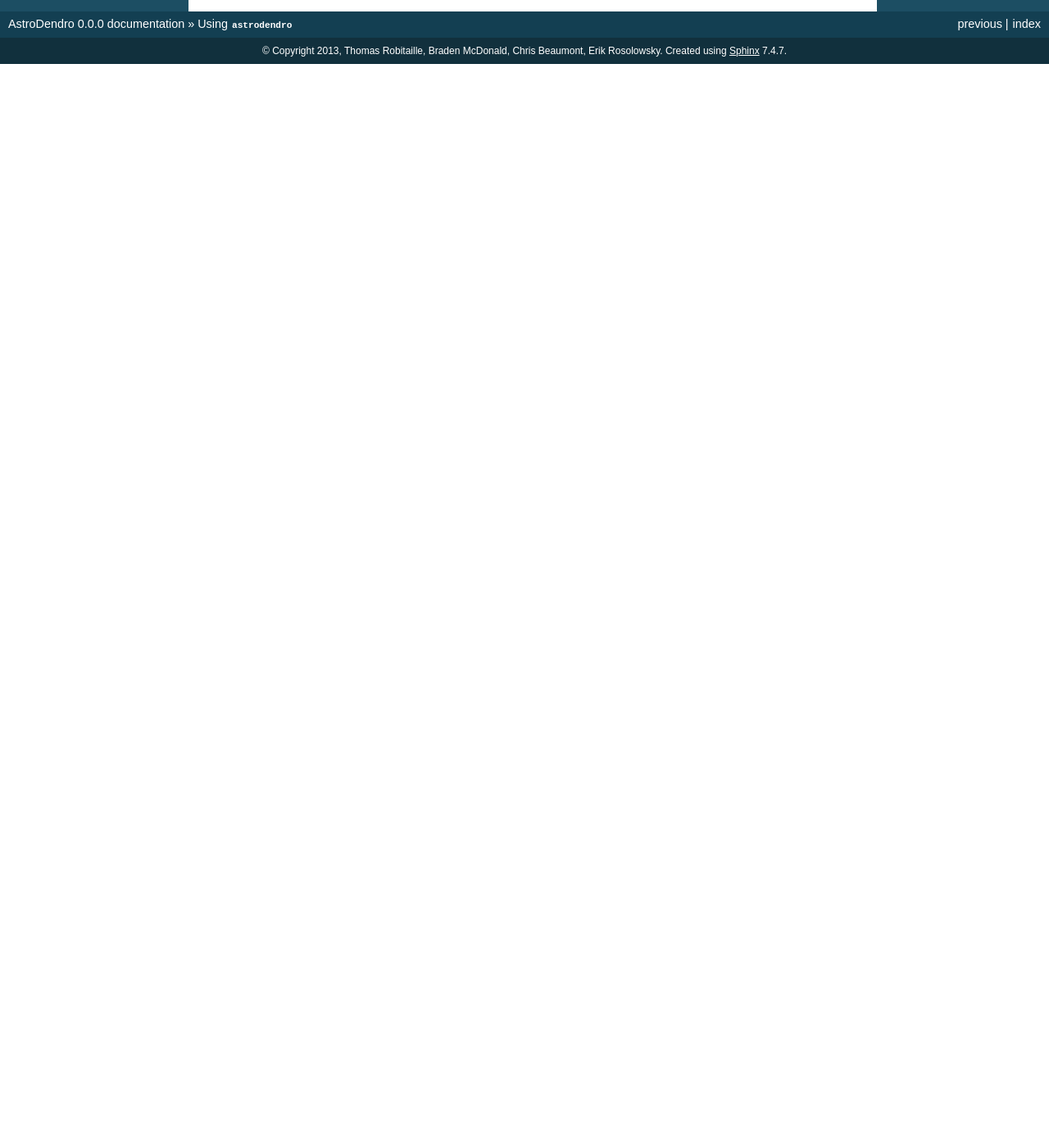
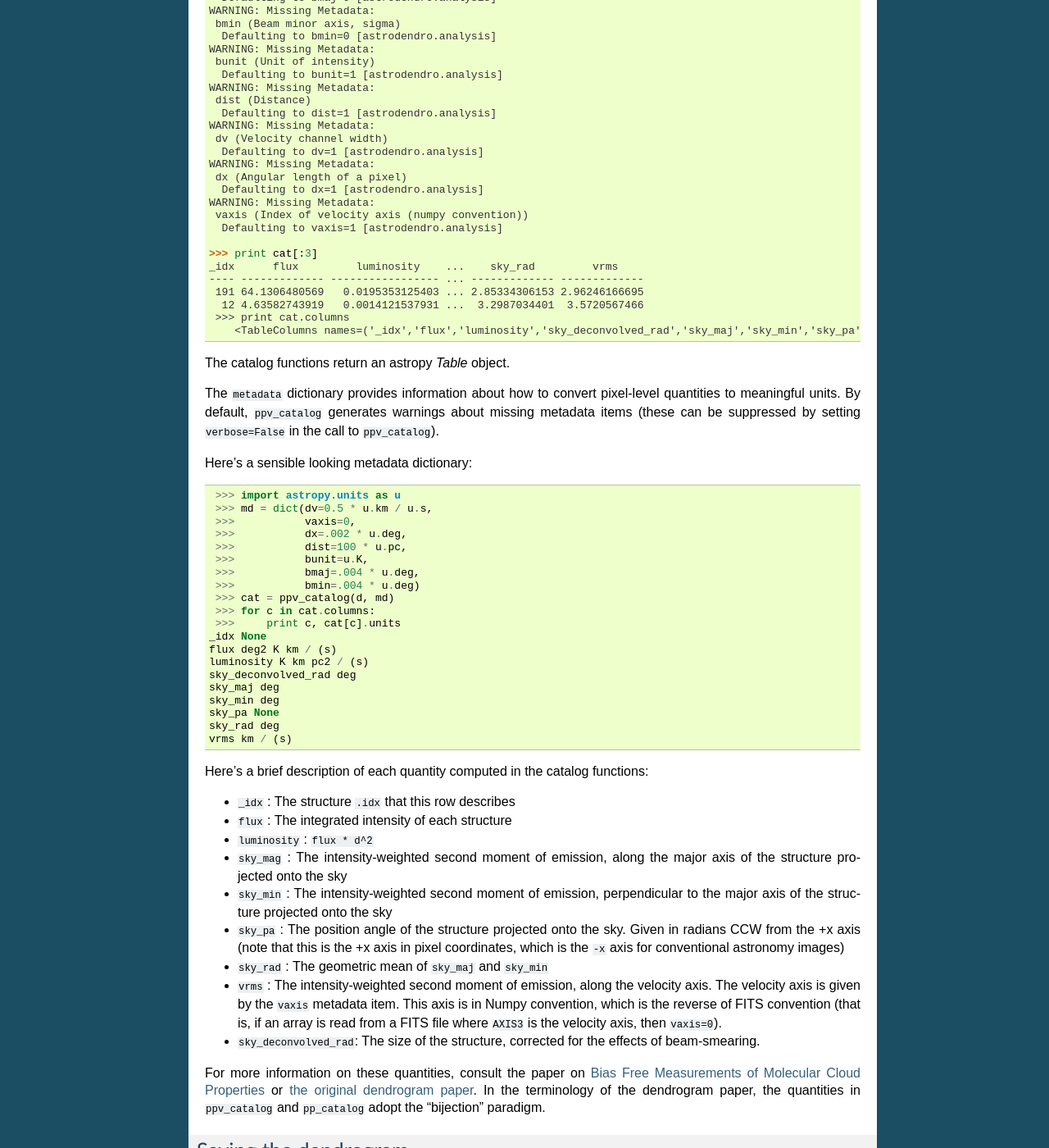
Before and after one commit to dendrograms/astrodendro, a Sphinx documentation site: the page built from docs/using.rst, in a window 1280 px wide and 1400 px high, scrolled down 2721 px. Shown: the whole window at 82% size. Built offline with Sphinx 7.4.7, drawn with Linux system fonts in a browser that asks for light colours; before the commit the page ends 2799 px from its top, so only the background shows below that; some of the changed text lies outside the part shown.

Commit message:
analysis documentation. verbosity fix. analysis catalogs in main namespace

```diff
--- a/astrodendro/__init__.py
+++ b/astrodendro/__init__.py
@@ -1,3 +1,4 @@
 from .dendrogram import Dendrogram
+from .analysis import ppv_catalog, pp_catalog
 from .plot import DendrogramPlotter
 from .viewer import BasicDendrogramViewer
--- a/docs/using.rst
+++ b/docs/using.rst
@@ -151,6 +151,89 @@ The following attributes are available for leaves and branches:
 * ``descendents``: a flattened list of all sub-structures of the present
   structure.
 
+Computing Dendrogram Statistics
+-------------------------------
+For 2D (PP) and 3D (PPV) observational data, you can use the ``pp_catalog``
+and ``ppv_catalog`` functions to compute basic properties for each
+Dendrogram structure::
+
+   >>> import numpy as np
+   >>> from astrodendro import Dendrogram, ppv_catalog
+   >>> d = Dendrogram.compute(np.random.random((10, 10, 10)))
+   >>> metadata = {}
+   >>> cat = ppv_catalog(d, metadata)
+
+   WARNING: Missing Metadata:
+    bmaj (Beam major axis, sigma)
+     Defaulting to bmaj=0 [astrodendro.analysis]
+   WARNING: Missing Metadata:
+    bmin (Beam minor axis, sigma)
+     Defaulting to bmin=0 [astrodendro.analysis]
+   WARNING: Missing Metadata:
+    bunit (Unit of intensity)
+     Defaulting to bunit=1 [astrodendro.analysis]
+   WARNING: Missing Metadata:
+    dist (Distance)
+     Defaulting to dist=1 [astrodendro.analysis]
+   WARNING: Missing Metadata:
+    dv (Velocity channel width)
+     Defaulting to dv=1 [astrodendro.analysis]
+   WARNING: Missing Metadata:
+    dx (Angular length of a pixel)
+     Defaulting to dx=1 [astrodendro.analysis]
+   WARNING: Missing Metadata:
+    vaxis (Index of velocity axis (numpy convention))
+     Defaulting to vaxis=1 [astrodendro.analysis]
+
+   >>> print cat[:3]
+   _idx      flux         luminosity    ...    sky_rad         vrms
+   ---- ------------- ----------------- ... ------------- -------------
+    191 64.1306480569   0.0195353125403 ... 2.85334306153 2.96246166695
+     12 4.63582743919   0.0014121537931 ...  3.2987034401  3.5720567466
+    >>> print cat.columns
+       <TableColumns names=('_idx','flux','luminosity','sky_deconvolved_rad','sky_maj','sky_min','sky_pa','sky_rad','vrms')>
+
+The catalog functions return an astropy `Table` object.
+
+The ``metadata`` dictionary provides information about how to convert pixel-level quantities to meaningful units. By default, ``ppv_catalog`` generates warnings about missing metadata items (these can be suppressed by setting ``verbose=False`` in the call to ``ppv_catalog``).
+
+Here's a sensible looking metadata dictionary::
+
+    >>> import astropy.units as u
+    >>> md = dict(dv=0.5 * u.km / u.s,
+    >>>           vaxis=0,
+    >>>           dx=.002 * u.deg,
+    >>>           dist=100 * u.pc,
+    >>>           bunit=u.K,
+    >>>           bmaj=.004 * u.deg,
+    >>>           bmin=.004 * u.deg)
+    >>> cat = ppv_catalog(d, md)
+    >>> for c in cat.columns:
+    >>>     print c, cat[c].units
+   _idx None
+   flux deg2 K km / (s)
+   luminosity K km pc2 / (s)
+   sky_deconvolved_rad deg
+   sky_maj deg
+   sky_min deg
+   sky_pa None
+   sky_rad deg
+   vrms km / (s)
+
+Here's a brief description of each quantity computed in the catalog functions:
+
+* ``_idx`` : The structure ``.idx`` that this row describes
+* ``flux`` : The integrated intensity of each structure
+* ``luminosity`` : ``flux * d^2``
+* ``sky_mag`` : The intensity-weighted second moment of emission, along the major axis of the structure projected onto the sky
+* ``sky_min`` : The intensity-weighted second moment of emission, perpendicular to the major axis of the structure projected onto the sky
+* ``sky_pa`` : The position angle of the structure projected onto the sky. Given in radians CCW from the +x axis (note that this is the +x axis in pixel coordinates, which is the ``-x`` axis for conventional astronomy images)
+* ``sky_rad`` : The geometric mean of ``sky_maj`` and ``sky_min``
+* ``vrms`` : The intensity-weighted second moment of emission, along the velocity axis. The velocity axis is given by the ``vaxis`` metadata item. This axis is in Numpy convention, which is the reverse of FITS convention (that is, if an array is read from a FITS file where ``AXIS3`` is the velocity axis, then ``vaxis=0``).
+* ``sky_deconvolved_rad``: The size of the structure, corrected for the effects of beam-smearing.
+
+For more information on these quantities, consult the paper on `Bias Free Measurements of Molecular Cloud Properties <http://adsabs.harvard.edu/abs/2006PASP..118..590R>`_ or `the original dendrogram paper <http://adsabs.harvard.edu/abs/2008ApJ...679.1338R>`_. In the terminology of the dendrogram paper, the quantities in ``ppv_catalog`` and ``pp_catalog`` adopt the "bijection" paradigm.
+
 Saving the dendrogram
 ---------------------
 
```
Also changed, not shown: 1 other file.
